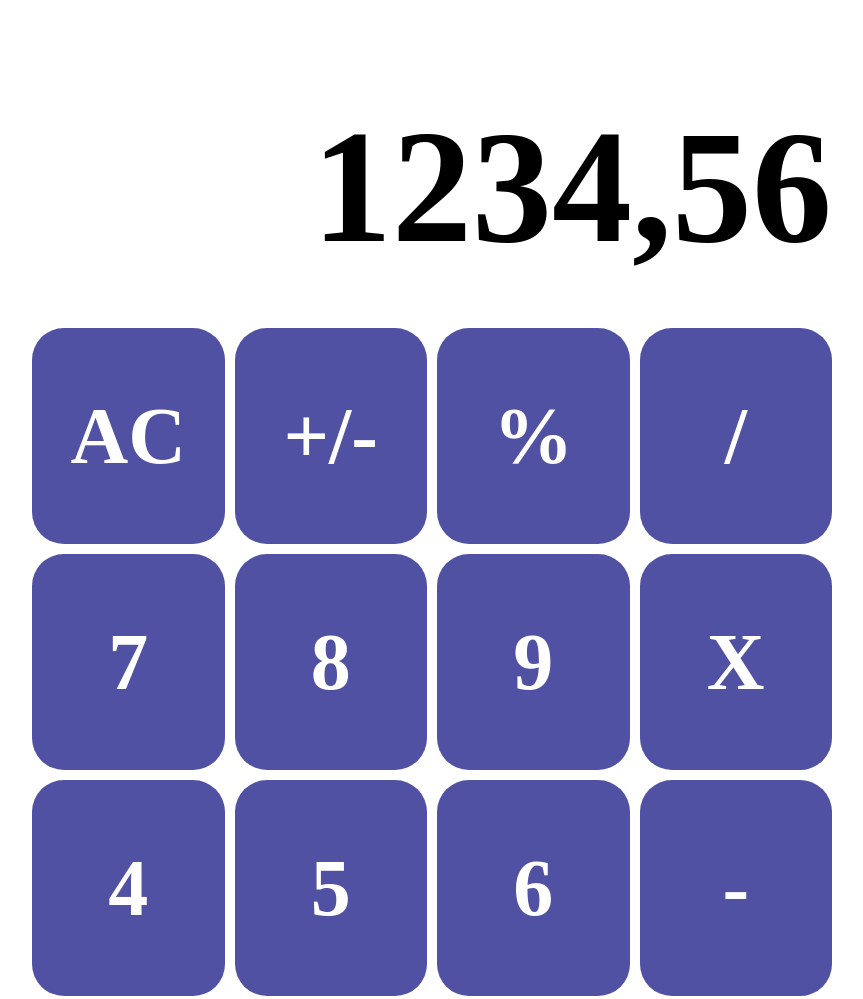
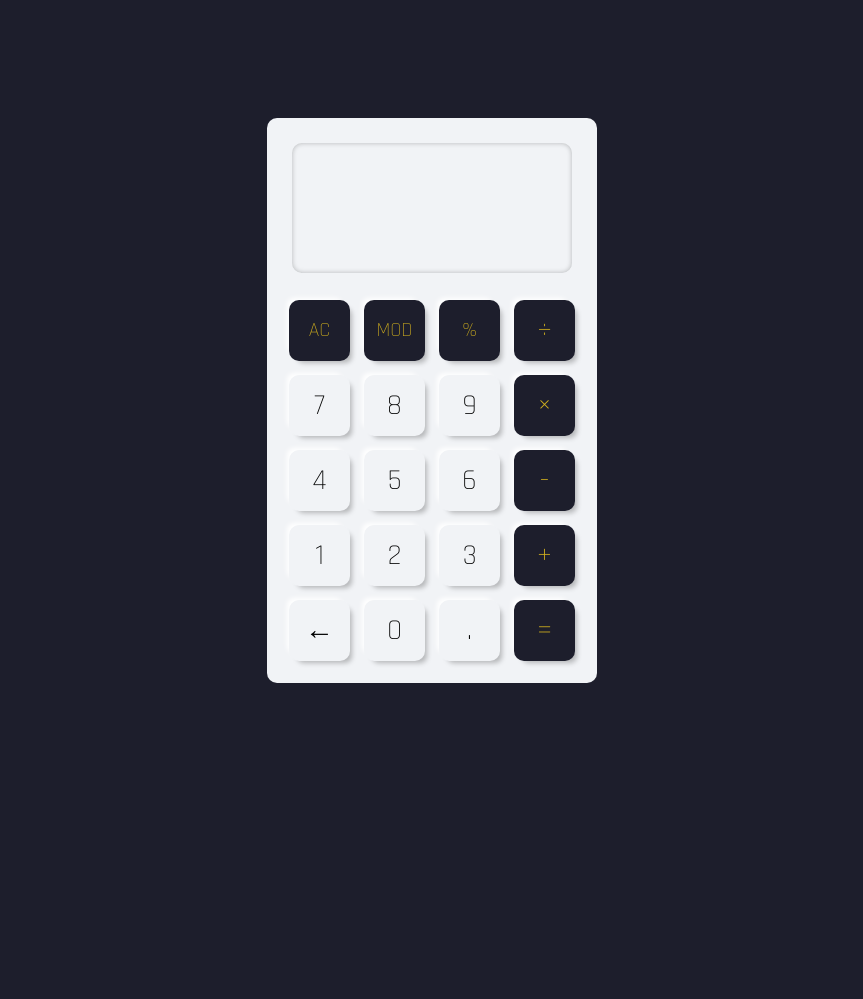
Before and after one commit to amzita/Calculadora, a plain HTML site: page index.html in a window 1280 px wide. Shown: the top 999 px of the page, without its empty margins (208-1071 px from the left). After the commit the page ends 800 px from the top, so only its background shows below. Drawn offline with Linux system fonts and the light colour scheme.

Commit message:
Verificación de calculadora

```diff
--- a/css/index.css
+++ b/css/index.css
@@ -1,57 +1,89 @@
-.calculadora{
-    max-width: 50rem;
-    height: 70rem;
-    margin: auto;
+* {
+    font-family: 'Rajdhani', serif;
+    font-weight: 300;
+    color: #000000;
 }
 
-.pantalla{
-    width: 100%;
-    height: 20rem;
+body {
+    margin: 0;
+    background-color: #1D1E2C;
+}
 
+.container {
+    display: flex;
+    justify-content: center;
+    align-items: center;
+    height: 100vh;
+}
 
+.calculadora {
+    display: grid;
+    grid-template-columns: repeat(4, 75px);
+    grid-template-rows: 160px repeat(5, 75px);
+    background-color: #F1F3F6;
+    padding: 15px;
+    border-radius: 10px;
+    /* box-shadow: 0px 0px 5px 1px #758498; */
+}
+
+button {
+    cursor: pointer;
+    margin: 7px;
+    padding: 0;
+    border-radius: 10px;
+    font-size: 1.8em;
+    border: none;
+    background-color: #F1F3F6;
+    box-shadow: -5px -5px 5px -3px #fff, 5px 5px 5px -3px #00000040 ;
+}
+
+button:active {
+    background-color: #fff;
+}
+
+button:focus {
+    outline: none;
+}
+
+.col-2{
+    grid-column: span 2;
+}
+
+.display {
+    grid-column: 1 / -1;
+    padding: 16px;
     display: flex;
+    margin: 10px 10px 20px;
     flex-direction: column;
-    justify-content: flex-end;
-    align-items: end;
+    align-items: flex-end;
+    background-color: #F1F3F6;
+    border-radius: 10px;
+    justify-content: space-between;
+    /* word-break: break-all; */
+    box-shadow: inset 0px 0px 5px #00000040;
+    font-size: 2em;
+    overflow: hidden;
 }
-.resultado{
-    font-size: 10rem;
-    font-weight: 600;
-    margin-bottom: 3rem;
+
+#valor-current {
+    font-size: 1.5em;
+
 }
-.teclado{
-    width: 100%;
-    height: 100%;
 
-
-    display: grid;
-    grid-template-columns: 1fr 1fr 1fr 1fr;
-    grid-template-rows: 1fr 1fr 1fr 1fr 1fr;
-    grid-gap: 10px;
+#valor-before {
+    font-size: 1.5em;
+    /* overflow-x: hidden; */
+    overflow: hidden;
 
 
 }
-.teclado div{
-    background-color: rgb(81, 81, 163);
-    border-radius: 1rem;
 
-    display: flex ;
-    align-items: center;
-    justify-content: center;
+.operador {
+    background-color: #1D1E2C;
+    color: rgb(209, 176, 30);
+    font-size: 30px;
+}
 
-    font-size: 5rem;
-    font-weight: 600;
-
-    border-radius: 2rem;
-    color: #fff;
-
-    cursor: pointer;
-
+.modulo, .ac, .porcentaje {
+    font-size: 20px;
 }
-.teclado div:hover{
-    background-color: rgb(231, 113, 9);
-}
-.cero{
-    grid-template-columns: 1;
-    grid-column-end: 3;
-}
--- a/index.html
+++ b/index.html
@@ -5,38 +5,46 @@
     <meta http-equiv="X-UA-Compatible" content="IE=edge">
     <meta name="viewport" content="width=device-width, initial-scale=1.0">
     <title>Calculadora</title>
-    <!--Links de css-->
-    <link rel="stylesheet" href="./css/index.css">
-    <link rel="stylesheet" href="./css/config.css">
+    <link rel="stylesheet" href="css/index.css"
+    <link rel="preconnect" href="https://fonts.googleapis.com">
+    <link rel="preconnect" href="https://fonts.gstatic.com" crossorigin>
+    <link href="https://fonts.googleapis.com/css2?family=Fraunces:wght@100;200;300&family=Rajdhani:wght@300;400;500&display=swap" rel="stylesheet">
+
 </head>
 <body>
-    <main class="calculadora">
-        <div class="pantalla">
-            <span class="resultado">1234,56</span>
+    <body>
+        <div class="container">
+            <div class="calculadora">
+                <div class="display">
+                    <div id="valor-before"></div>
+                    <div id="valor-current"></div>
+                </div>
+                <button class="operador ac" onclick="display.borrarTodo()" >AC</button>
+                <button class="operador modulo" value="mod">MOD</button>
+                <button class="operador porcentaje" value="porcentaje">%</button>
+                <button class="operador" value="dividir">÷</button>
+                <button class="numero">7</button>
+                <button class="numero">8</button>
+                <button class="numero">9</button>
+                <button class="operador" value="multiplicar">×</button>
+                <button class="numero">4</button>
+                <button class="numero">5</button>
+                <button class="numero">6</button>
+                <button class="operador" value="restar">-</button>
+                <button class="numero">1</button>
+                <button class="numero">2</button>
+                <button class="numero">3</button>
+                <button class="operador" value="sumar">+</button>
+                <button onclick="display.borrar()">&larr;</button>
+                <button class="numero">0</button>
+                <button class="numero">.</button>
+                <button class="operador" value="igual">=</button>
+            </div>
         </div>
-        <div class="teclado">
-        <div class="teclaac">AC</div>
-        <div class="teclamas">+/-</div>
-        <div class="teclaporc">%</div>
-        <div class="teclaadiv">/</div>
-        <div class="tecla7">7</div>
-        <div class="tecla8">8</div>
-        <div class="tecla9">9</div>
-        <div class="teclapor">X</div>
-        <div class="tecla4">4</div>
-        <div class="tecla5">5</div>
-        <div class="tecla6">6</div>
-        <div class="tecla-menos">-</div>
-        <div class="tecla-1">1</div>
-        <div class="tecla-2">2</div>
-        <div class="tecla-3">3</div>
-        <div class="tecla-mas">+</div>
-        <div class="cero" class="cero">0</div>
-        <div class="tecla-coma">,</div>
-        <div class="tecla-igual">=</div>
-    </div>
-
-    </main>
-    <script src="./js/main.js"></script>
+    </body>
+    </html>
+ <script src="./js/index.js"></script>
+ <script src="./js/display.js"></script>
+ <script src="./js/calculadora.js"></script>
 </body>
 </html>
--- /dev/null
+++ b/js/calculadora.js
@@ -0,0 +1,14 @@
+const displayValorBefore = document.getElementById('valor-before');
+const displayValorCurrent = document.getElementById('valor-current');
+const botonesNumeros = document.querySelectorAll('.numero');
+const botonesOperadores = document.querySelectorAll('.operador');
+
+const display = new Display( displayValorBefore , displayValorCurrent );
+
+botonesNumeros.forEach(boton => {
+    boton.addEventListener('click', () =>  display.agregarNumero(boton.innerHTML));
+});
+
+botonesOperadores.forEach(boton => {
+    boton.addEventListener('click', () =>  display.computar(boton.value));
+});
--- /dev/null
+++ b/js/display.js
@@ -0,0 +1,59 @@
+/* DISPLAY */
+
+class Display {
+    constructor( displayValorBefore , displayValorCurrent ) {
+        this.displayValorCurrent = displayValorCurrent;
+        this.displayValorBefore = displayValorBefore;
+        this.calculadora = new Calculadora();
+        this.valorActual = '';
+        this.valorAnterior = '';
+        this.tipoOperacion = undefined;
+        this.signos = {
+            sumar: '+',
+            restar: '-',
+            multiplicar: '×',
+            dividir: '÷',
+            porcentaje: '%',
+            mod: ' mod '
+        }
+    }
+
+    borrar() {
+        this.valorActual = this.valorActual.toString().slice(0,-1);
+        this.imprimirValores();
+    }
+
+    borrarTodo() {
+        this.valorActual = ""
+        this.valorAnterior = ""
+        this.tipoOperacion = undefined;
+        this.imprimirValores();
+    }
+
+    agregarNumero(numero) {
+        if (numero=== '.' &&  this.valorActual.includes('.')) return
+        this.valorActual = this.valorActual.toString() + numero.toString();
+        this.imprimirValores();
+    }
+
+    computar(tipo) {
+        this.tipoOperacion !== 'igual' && this.calcular();
+        this.tipoOperacion = tipo;
+        this.valorAnterior = this.valorActual || this.valorAnterior
+        this.valorActual = '';
+        this.imprimirValores();
+    }
+
+    imprimirValores() {
+        this.displayValorCurrent.textContent = this.valorActual;
+        this.displayValorBefore.textContent = `${this.valorAnterior}${this.signos[this.tipoOperacion] || ''}`;
+    }
+
+    calcular() {
+        const valorAnterior = parseFloat(this.valorAnterior);
+        const valorActual = parseFloat(this.valorActual);
+
+        if( isNaN(valorActual) || isNaN(valorAnterior)) return
+        this.valorActual = this.calculadora[this.tipoOperacion](valorAnterior, valorActual);
+    }
+}
--- /dev/null
+++ b/js/index.js
@@ -0,0 +1,20 @@
+class Calculadora {
+    sumar(num1, num2) {
+        return num1 + num2;
+    }
+    restar(num1, num2) {
+        return num1 - num2;
+    }
+    dividir(num1, num2) {
+        return num1 / num2;
+    }
+    multiplicar(num1, num2) {
+        return num1 * num2;
+    }
+    porcentaje(num1, num2) {
+        return (num1/100) * num2;
+    }
+    mod(num1, num2) {
+        return num1 % num2;
+    }
+}
```
Also changed, not shown: js/main.js (deleted).
